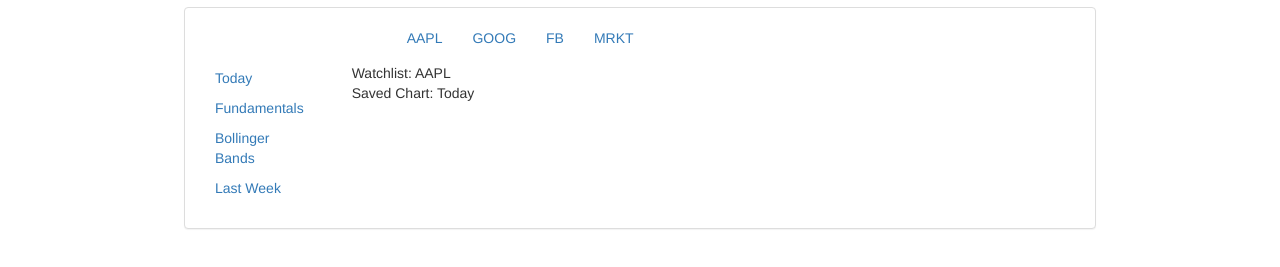
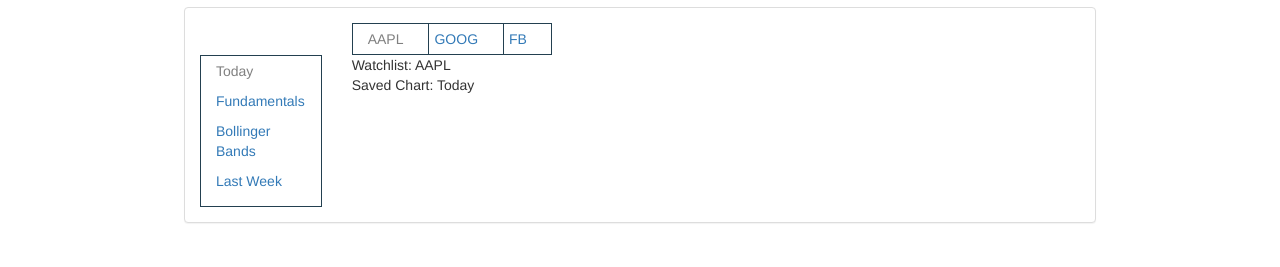
Before and after one commit to mgaughan/angular-seed, a website: page src/index.html in a window 1280 px wide. Shown: the part 53-320 px from the top of the page. Drawn offline with nearby package versions, Linux system fonts and the light colour scheme; files that its build step writes are made by us from their sources.

Commit message:
Select list

```diff
--- a/src/app/select-list/select-list.component.js
+++ b/src/app/select-list/select-list.component.js
@@ -1,18 +1,30 @@
 (function(){
 
-    var selectList = {
+    angular
+        .module('tc.selectList')
+        .component('selectList', selectList())
+        .controller('SelectListController', SelectListController);
+
+    function selectList() {
+        return {
             bindings: {
                 items: '<',
                 activeItem: '='
             },
             templateUrl: 'app/select-list/select-list.view.html',
             controller: 'SelectListController as vm'
+        }
     };
 
     function SelectListController() {
         var vm = this;
 
+        vm.isActive = isActive;
         vm.updateActiveItem = updateActiveItem;
+
+        function isActive(item){
+            return item == vm.activeItem;
+        };
 
         function updateActiveItem(value){
             vm.activeItem = value;
@@ -21,9 +33,4 @@
         return this;
     };
 
-    angular
-        .module('tc.selectList')
-        .component('selectList', selectList)
-        .controller('SelectListController', SelectListController)
-
-}());
+})();
--- a/src/app/select-list/select-list.scss
+++ b/src/app/select-list/select-list.scss
@@ -1,27 +1,56 @@
+@import '../tinder-charts';
+
+$horizontal-width: 200px;
+
 select-list {
 
+	div {
+		border: 1px solid $base-darkened;
+	}
+
 	ul {
-		list-style: none;
+		padding: 0;
+		list-style-type: none;
 
 		li {
-			display: inline-block;
 			padding: 5px;
 			margin: 0 10px;
 		}
 		li.active {
-			color: red;
+			a {
+				color: gray;
+			}
 		}
 	}
 }
 
+select-list.horizontal {
+	div {
+		width: $horizontal-width; // testing purposes only
+		overflow-x: scroll;
+
+		ul {
+			width: 400px;
+			margin: 0px;
+			padding: 0px;
+			padding-right: $horizontal-width;
+			display: flex;
+			justify-content: space-between;
+		}
+		li {
+			display: inline-block;
+			background-color: white;
+			text-align: center;
+			flex: 1;
+
+			& + li {
+				border-left: 1px solid $base-darkened;
+			}
+		}
+	}
+
+}
+
 select-list.vertical {
 	float: left;
-
-	ul {
-		padding: 0;
-
-		li {
-			display: block;
-		}
-	}
 }
--- a/src/app/select-list/select-list.view.html
+++ b/src/app/select-list/select-list.view.html
@@ -1,6 +1,6 @@
 <div>
 	<ul>
-		<li ng-repeat="item in vm.items" ng-class="{active: 'item == vm.activeItem'}">
+		<li ng-repeat="item in vm.items" ng-class="{active: vm.isActive(item)}">
 			<a href="javascript:void(0);" ng-click="vm.updateActiveItem(item)">
 				{{item}}
 			</a>
--- a/src/app/tinder-charts.scss
+++ b/src/app/tinder-charts.scss
@@ -1,10 +1,11 @@
 $base-color: #325C74;
+$base-darkened: darken( $base-color, 10% );
 
 $primary-header-color: #6CA6CD;
 
 nav.navbar-inverse {
 	background-color: $base-color;
-	border-color: darken( $base-color, 10% );
+	border-color: $base-darkened;
 
 	.navbar-header {
 		a {
--- a/src/index.html
+++ b/src/index.html
@@ -37,7 +37,7 @@
                     <div ng-controller="TinderChartsController as vm">
                         <div class="row">
                             <div class='col-md-offset-2 col-md-10'>
-                                <select-list items='vm.watchlist' active-item='vm.activeSecurity'></select-list>
+                                <select-list items='vm.watchlist' active-item='vm.activeSecurity' class='horizontal'></select-list>
                             </div>
                         </div>
                         <div class="row">
@@ -63,12 +63,12 @@
 
     <!-- inject:js -->
     <script src="app/tinder-charts.module.js"></script>
+    <script src="app/select-list/select-list.module.js"></script>
     <script src="app/saved-charts/saved-carts.module.js"></script>
-    <script src="app/select-list/select-list.module.js"></script>
     <script src="app/watchlist/watchlist.module.js"></script>
     <script src="app/tinder-charts.controller.js"></script>
+    <script src="app/select-list/select-list.component.js"></script>
     <script src="app/saved-charts/saved-charts.service.js"></script>
-    <script src="app/select-list/select-list.component.js"></script>
     <script src="app/watchlist/watchlist.service.js"></script>
     <!-- endinject -->
 
```
Also changed, not shown: src/content/select-list/select-list.css. Lines whose indentation alone changed are shown as unchanged.
